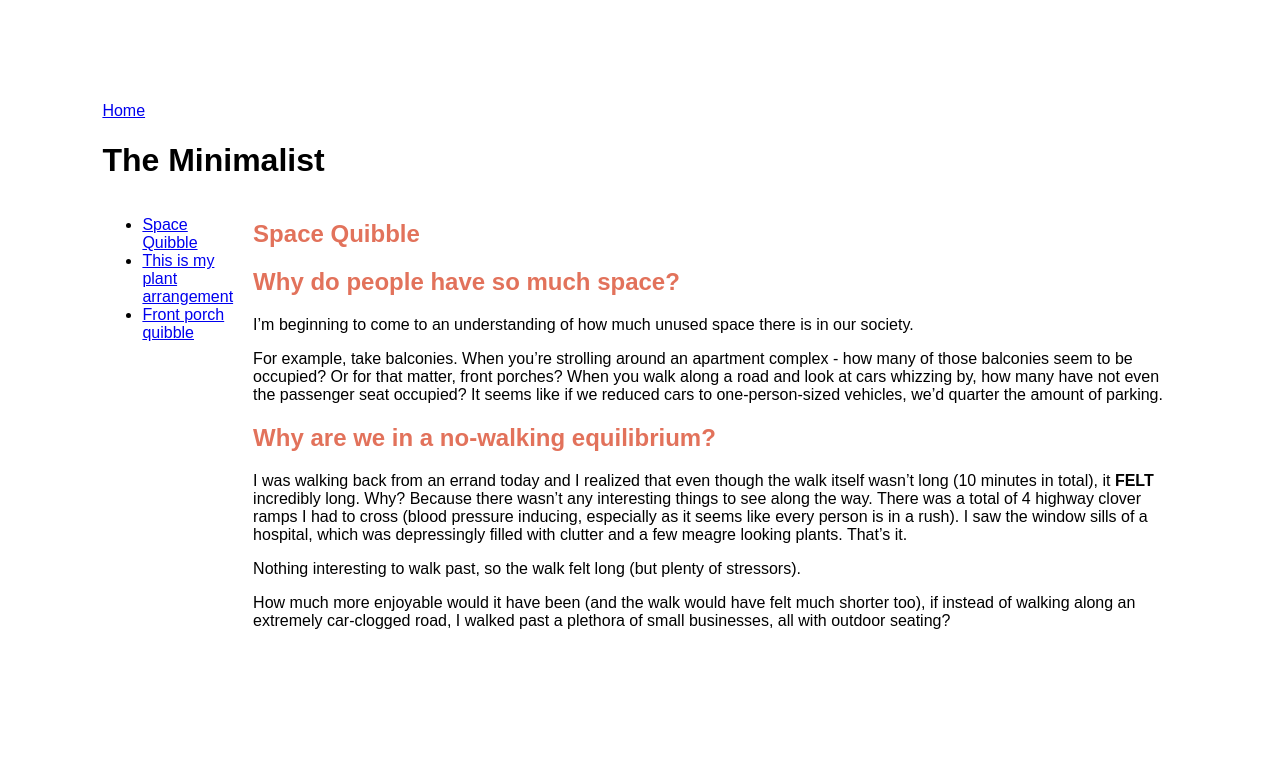
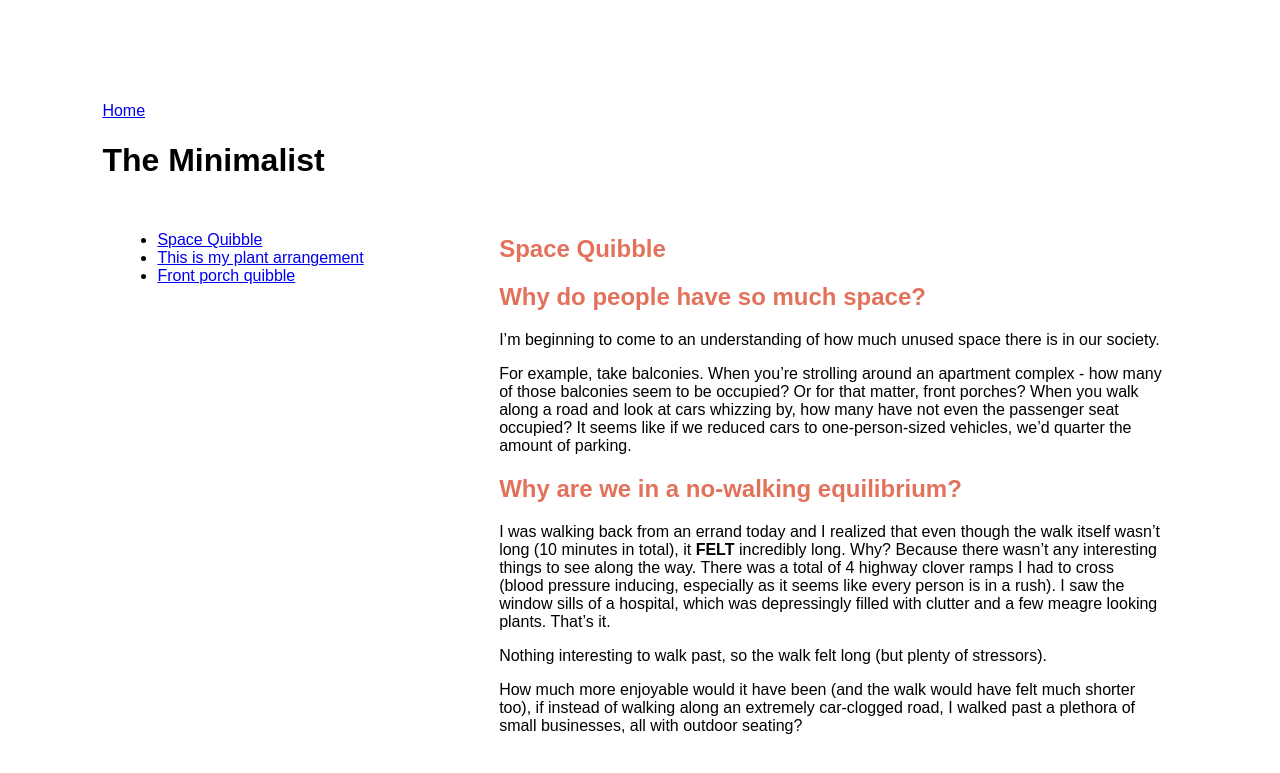
Before and after one commit to heyluney/heyluney.github.io, a Jekyll site: the page built from _posts/2025-12-02-space-quibble.md, in a window 1280 px wide. Shown: the top 773 px of the page. Built offline with Jekyll 4.4.1, drawn with Linux system fonts in a browser that asks for light colours; our own code applies the rules of GitHub Pages for plain Markdown files.

Commit message:
Update default.html

```diff
--- a/_layouts/default.html
+++ b/_layouts/default.html
@@ -14,7 +14,7 @@
 <h1>The Minimalist</h1>
 
 <div class="container">
-  <div class="column">
+  <div class="side_column">
     <ul>
       {% for post in site.posts %}
         <li>
@@ -24,7 +24,7 @@
     </ul>
   </div>
 
-  <div class="column">
+  <div class="main_column">
      <h2 class="title">{{page.title}}</h2>
      <section>{{content}}</section>
   </div>
```
